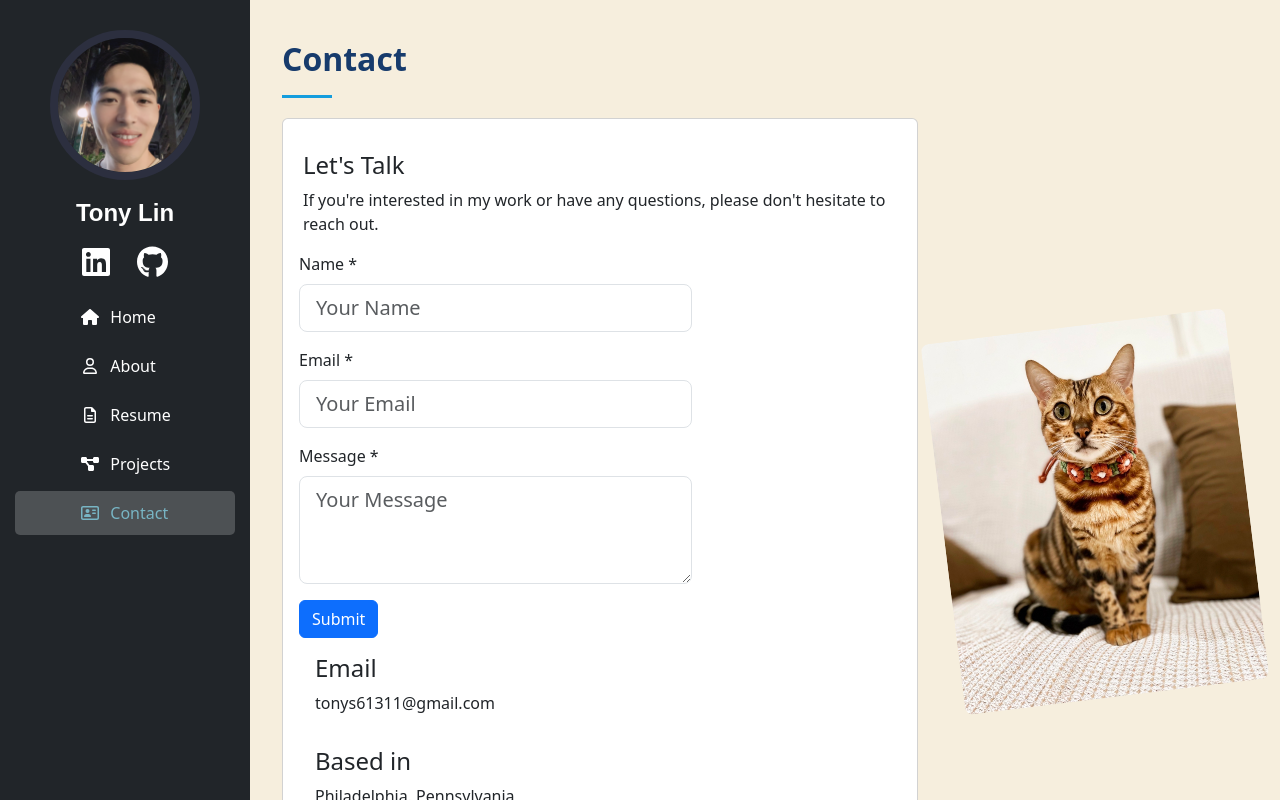
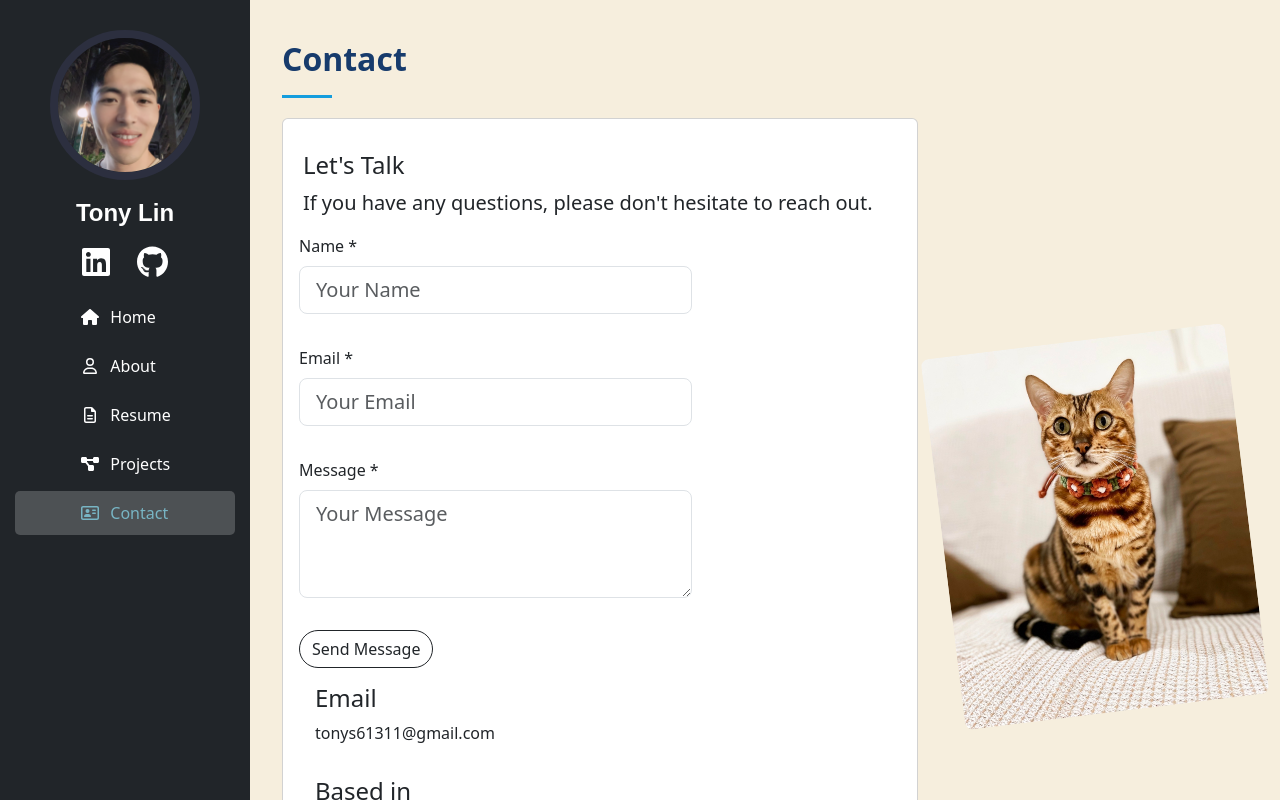
Before and after one commit to tonys61311/personal-portfolio, a Vue app: page /contact in a window 1280 px wide. Shown: the top 800 px of the page. Built offline with nearby package versions, Linux system fonts and the light colour scheme.

Commit message:
fine-tuning contact page

```diff
--- a/src/ts/enum/FieldType.ts
+++ b/src/ts/enum/FieldType.ts
@@ -30,10 +30,7 @@ class FormField {
     }
 
     validate(): boolean {
-
         const validator = ValidationStrategies[this.type];
-        console.log('1111111', validator);
-        console.log(this.type);
         if (validator) {
             const isValid = validator(this.modelValue);
             this.state = isValid;
--- a/src/views/AboutView.vue
+++ b/src/views/AboutView.vue
@@ -11,7 +11,7 @@
       </pre>
       <div class="row align-items-center justify-content-evenly">
         <div class="col-4" data-aos="fade-right">
-          <img src="@/assets/img/avatar.jpg" class="img-fluid">
+          <img src="@/assets/img/avatar.jpg" class="img-fluid img-thumbnail">
         </div>
         <div class="col-6" data-aos="fade-left">
           <title-heading title="Front-End & App Developer." :level="3"></title-heading>
--- a/src/views/ContactView.vue
+++ b/src/views/ContactView.vue
@@ -9,9 +9,8 @@
                     <b-card>
                         <b-row align-v="center">
                             <b-card-body title="Let's Talk">
-                                <b-card-text>
-                                    If you're interested in my work or have any questions, please don't hesitate to
-                                    reach out.
+                                <b-card-text class="fs-5">
+                                    If you have any questions, please don't hesitate to reach out.
                                 </b-card-text>
                             </b-card-body>
                             <b-col md="8">
@@ -19,17 +18,18 @@
                                 <b-form @submit.prevent="handleSubmit" class="contact-form " novalidate>
 
                                     <b-form-group v-for="field in formFields" :key="field.name" :label="field.label"
-                                        :label-for="field.name" :state="field.state"
-                                        :invalid-feedback="field.invalidFeedback">
+                                        :label-for="field.name" :state="field.state" class="position-relative formGroup">
                                         <b-form-input v-if="field.type !== FieldType.TextArea" :type="field.type"
                                             :id="field.name" :placeholder="field.placeholder" v-model="field.modelValue"
-                                            @input="field.validate()" :state="field.state" size="lg"></b-form-input>
+                                            @input="field.validate()" :state="field.state" size="lg" trim></b-form-input>
                                         <b-form-textarea v-else :id="field.name" :placeholder="field.placeholder"
                                             v-model="field.modelValue" rows="3" @input="field.validate()"
-                                            :state="field.state" size="lg"></b-form-textarea>
+                                            :state="field.state" size="lg" trim></b-form-textarea>
+                                            <div class="invalid-tooltip">{{ field.invalidFeedback }}</div>
+
                                     </b-form-group>
 
-                                    <b-button type="submit" variant="primary">Submit</b-button>
+                                    <b-button type="submit" pill variant="outline-dark">Send Message</b-button>
                                 </b-form>
 
                             </b-col>
@@ -64,9 +64,6 @@
                 </b-col>
             </b-row>
         </div>
-        <footer class="footer">
-            <p>My Email: [Your Email Address]</p>
-        </footer>
     </div>
 </template>
 
@@ -120,4 +117,12 @@ const handleSubmit = () => {
     transform: rotate(-7deg);
     //   width: 80%;
 }
+
+.feedback {
+    display: none;
+}
+
+.formGroup {
+    margin-bottom: 2rem !important;;
+}
 </style>
```
